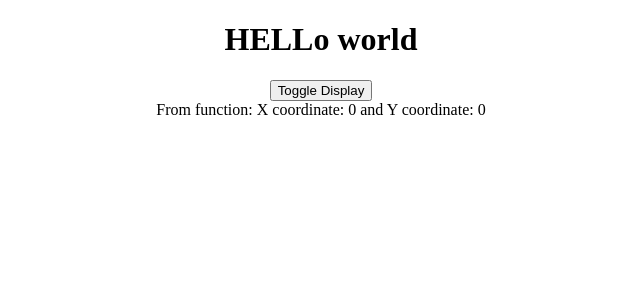
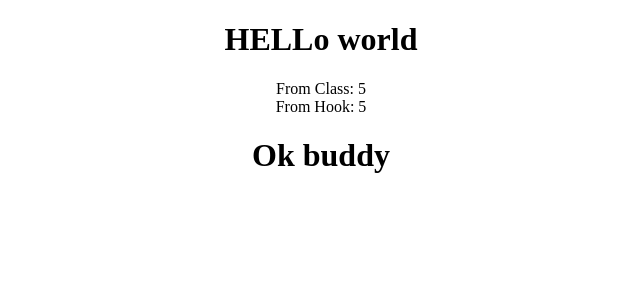
Before and after one commit to Aayush2492/Understanding-React-Hooks, a React (Create React App) app: page / in a window 1280 px wide. Shown: the top 300 px of the page, without its empty margins (319-959 px from the left). Built offline with nearby package versions, Linux system fonts and the light colour scheme.

Commit message:
Explored a dependency problem by using a counter. Read Comments

```diff
--- a/src/App.js
+++ b/src/App.js
@@ -1,31 +1,16 @@
 import React from "react";
 import "./App.css";
-
-import ClassCounter from "./components/useState hook/ClassCounter";
-import HookCounter from "./components/useState hook/HookCounter";
-import HookWithObject from "./components/useState hook/HookWithObject";
-import HookWithArray from "./components/useState hook/HookWithArray";
-import ClassComponentEffect from "./components/useEffect Hook/ClassCounterEffect";
-import HookAfterRender from "./components/useEffect Hook/HookAfterRender";
-import ConditionEffectHook from "./components/useEffect Hook/HookConditionalEffect";
-import ClassMouseEvent from "./components/useEffect Hook/ClassMouseEvent";
-import HookMouseEvent from "./components/useEffect Hook/HookMouseEvent";
-import HookCleanUp from "./components/useEffect Hook/HookCleanUp";
+import ClassCounter from "./components/useEffect Hook/ClassCounter";
+import HookClassCounter from "./components/useEffect Hook/HookClassCounter";
 
 const App = () => {
   return (
     <div className="App">
       <h1>HELLo world </h1>
-      {/* <ClassCounter /> */}
-      {/* <HookCounter /> */}
-      {/* <HookWithObject /> */}
-      {/* <HookWithArray /> */}
-      {/* <ClassComponentEffect />
-      <HookAfterRender /> */}
-      {/* <ConditionEffectHook /> */}
-      {/* <ClassMouseEvent />
-      <HookMouseEvent /> */}
-      <HookCleanUp />
+
+      <ClassCounter />
+      <HookClassCounter />
+      <h1>Ok buddy</h1>
     </div>
   );
 };
--- /dev/null
+++ b/src/components/useEffect Hook/ClassCounter.js
@@ -0,0 +1,28 @@
+import React, { Component } from "react";
+
+class ClassCounter extends Component {
+  constructor(props) {
+    super(props);
+    this.state = { count: 0 };
+  }
+
+  componentDidMount() {
+    console.log("Component mounted");
+    this.interval = setInterval(this.tick, 1000); //Execute the tick function every second
+  }
+
+  componentWillUnmount() {
+    console.log("Component unmounted");
+    clearInterval(this.interval);
+  }
+
+  tick = () => {
+    this.setState({ count: this.state.count + 1 });
+  };
+
+  render() {
+    return <div>From Class: {this.state.count}</div>;
+  }
+}
+
+export default ClassCounter;
--- /dev/null
+++ b/src/components/useEffect Hook/HookClassCounter.js
@@ -0,0 +1,29 @@
+import React, { useEffect, useState } from "react";
+
+function HookClassCounter() {
+  const [count, setCount] = useState(0);
+
+  const tick = () => {
+    setCount((prevCount) => prevCount + 1);
+    console.log("Inside tick");
+    // setCount(count + 1);
+  };
+
+  useEffect(() => {
+    const interval = setInterval(tick, 1000);
+
+    return () => {
+      clearInterval(interval);
+    };
+  });
+
+  return <div>From Hook: {count}</div>;
+}
+
+export default HookClassCounter;
+
+// It seems when no dependency is used in useEffect and a variable is passed in setCount, then counter works
+// When empty dependency is used in useEffect(run only intially) and a variable is passed in setCount, then counter DOES NOT work
+// When empty dependency is used in useEffect(run only intially) and a FUNCTION is passed in setCount, then counter works
+//
+// WEIRD. Is the problem with not passing any dependency or with tick or with setCount ????
```
